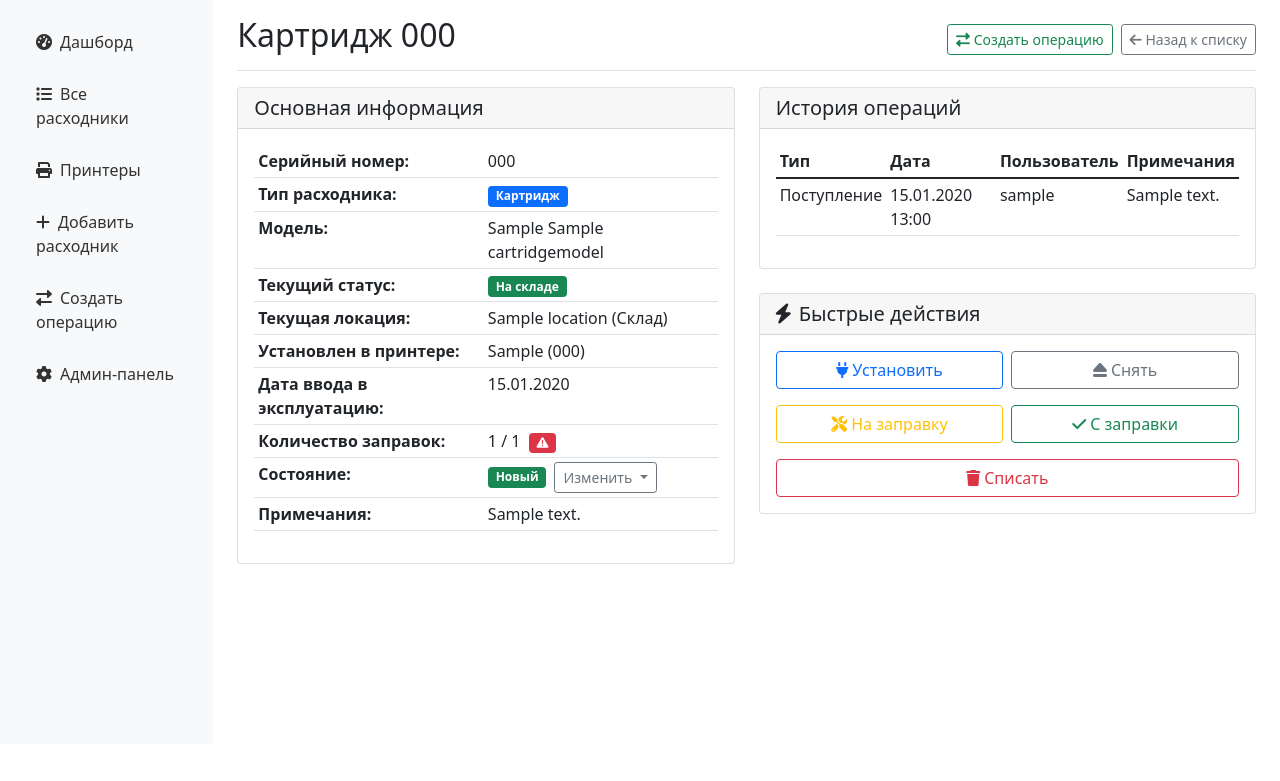
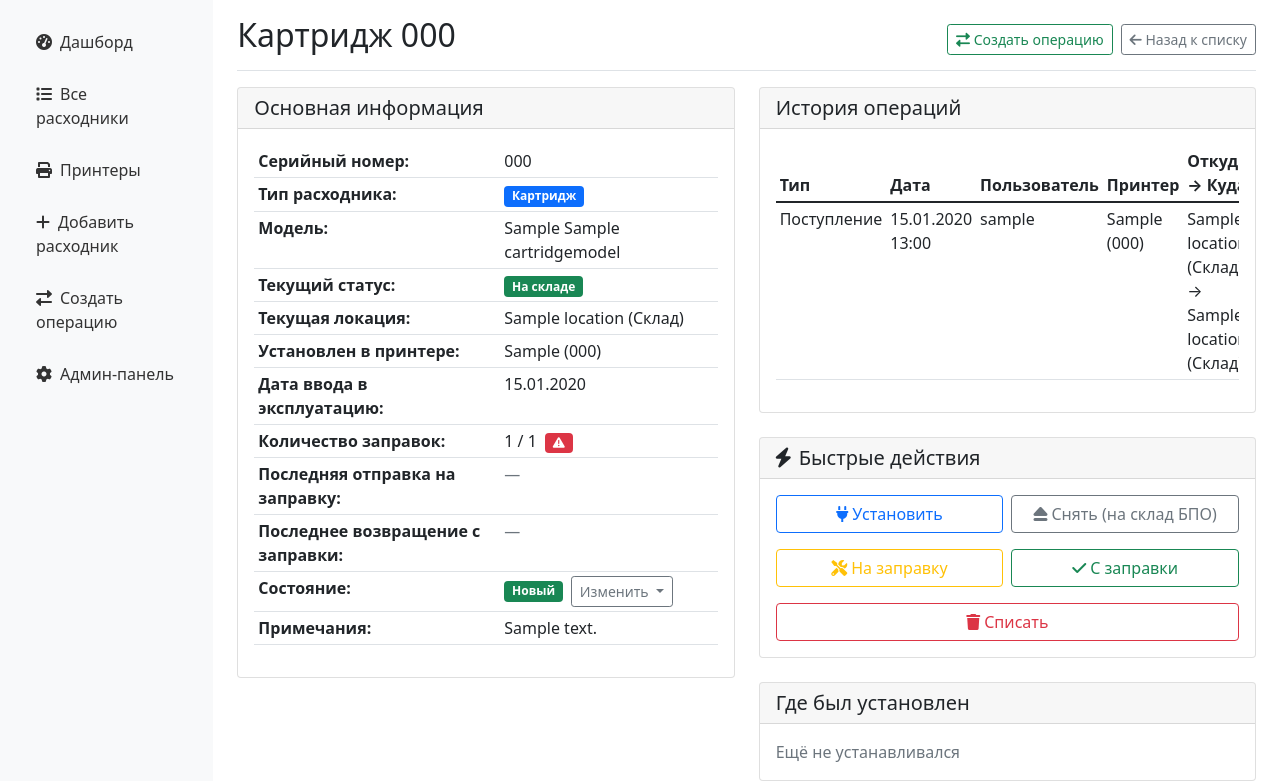
Before and after one commit to k1slee/cartridge_tracker, a Django app: page /cartridges/1/ in a window 1280 px wide. Shown: the part 56-837 px from the top of the page. Before the commit the page ends 620 px from the top, so only its background shows below. Run offline with Django 5.2, Linux system fonts and the light colour scheme; a user stored in the database is signed in; tables that the repository leaves empty hold one stand-in row (values such as "Sample post").

Commit message:
правки

```diff
--- a/cartridges/models.py
+++ b/cartridges/models.py
@@ -183,6 +183,8 @@ class Operation(models.Model):
                 cartridge.installed_in_printer = self.printer
             elif operation_type == 'remove':
                 cartridge.installed_in_printer = None
+            elif operation_type == 'issue_service':
+                cartridge.installed_in_printer = None
             elif operation_type == 'receive_service':
                 cartridge.refill_count += 1
                 cartridge.condition = 'refilled'
--- a/cartridges/templates/cartridges/cartridge_detail.html
+++ b/cartridges/templates/cartridges/cartridge_detail.html
@@ -85,6 +85,26 @@
                         </td>
                     </tr>
                     <tr>
+                        <th>Последняя отправка на заправку:</th>
+                        <td>
+                            {% if last_issue %}
+                                {{ last_issue.timestamp|date:"d.m.Y H:i" }} ({{ last_issue.to_location }})
+                            {% else %}
+                                <span class="text-muted">—</span>
+                            {% endif %}
+                        </td>
+                    </tr>
+                    <tr>
+                        <th>Последнее возвращение с заправки:</th>
+                        <td>
+                            {% if last_receive %}
+                                {{ last_receive.timestamp|date:"d.m.Y H:i" }} ({{ last_receive.from_location }} → {{ last_receive.to_location }})
+                            {% else %}
+                                <span class="text-muted">—</span>
+                            {% endif %}
+                        </td>
+                    </tr>
+                    <tr>
                         <th>Состояние:</th>
                         <td>
                             <div class="d-flex align-items-center">
@@ -162,6 +182,8 @@
                                 <th>Тип</th>
                                 <th>Дата</th>
                                 <th>Пользователь</th>
+                                <th>Принтер</th>
+                                <th>Откуда → Куда</th>
                                 <th>Примечания</th>
                             </tr>
                         </thead>
@@ -171,6 +193,8 @@
                                 <td>{{ operation.get_operation_type_display }}</td>
                                 <td>{{ operation.timestamp|date:"d.m.Y H:i" }}</td>
                                 <td>{{ operation.user.username }}</td>
+                                <td>{% if operation.printer %}{{ operation.printer }}{% else %}<span class="text-muted">—</span>{% endif %}</td>
+                                <td>{{ operation.from_location }} → {{ operation.to_location }}</td>
                                 <td>{{ operation.notes|default:"" }}</td>
                             </tr>
                             {% endfor %}
@@ -199,10 +223,12 @@
                         </a>
                     </div>
                     <div class="col-md-6">
-                        <a href="{% url 'cartridges:operation_create_for_cartridge' cartridge.pk %}?operation_type=remove"
+                        <button
+                           id="remove-btn"
+                           data-url="{% url 'cartridges:remove_from_printer' cartridge.pk %}"
                            class="btn btn-outline-secondary w-100 mb-2">
-                            <i class="fas fa-eject me-1"></i>Снять
-                        </a>
+                            <i class="fas fa-eject me-1"></i>Снять (на склад БПО)
+                        </button>
                     </div>
                     <div class="col-md-6">
                         <a href="{% url 'cartridges:operation_create_for_cartridge' cartridge.pk %}?operation_type=issue_service"
@@ -225,6 +251,24 @@
                 </div>
             </div>
         </div>
+
+        <!-- Где был установлен -->
+        <div class="card mt-4">
+            <div class="card-header">
+                <h5 class="card-title mb-0">Где был установлен</h5>
+            </div>
+            <div class="card-body">
+                {% if printers_used %}
+                    <ul class="list-unstyled mb-0">
+                        {% for p in printers_used %}
+                            <li><i class="fas fa-print me-2"></i>{{ p.printer__name }} ({{ p.printer__model }} / {{ p.printer__serial_number }})</li>
+                        {% endfor %}
+                    </ul>
+                {% else %}
+                    <span class="text-muted">Ещё не устанавливался</span>
+                {% endif %}
+            </div>
+        </div>
     </div>
 </div>
 {% endblock %}
@@ -232,6 +276,41 @@
 {% block scripts %}
 <script>
 document.addEventListener('DOMContentLoaded', function() {
+    // Снятие с принтера → склад БПО
+    const removeBtn = document.getElementById('remove-btn');
+    if (removeBtn) {
+        removeBtn.addEventListener('click', function() {
+            if (!confirm('Снять картридж и переместить на склад БПО?')) return;
+            const url = this.getAttribute('data-url');
+            const original = this.innerHTML;
+            this.disabled = true;
+            this.innerHTML = '<i class="fas fa-spinner fa-spin"></i> Снятие...';
+            fetch(url, {
+                method: 'POST',
+                headers: {
+                    'Content-Type': 'application/x-www-form-urlencoded',
+                    'X-CSRFToken': getCookie('csrftoken')
+                }
+            })
+            .then(r => r.json())
+            .then(data => {
+                if (data.success) {
+                    showNotification('success', data.message);
+                    setTimeout(() => location.reload(), 800);
+                } else {
+                    showNotification('error', data.error || 'Не удалось выполнить операцию');
+                    removeBtn.disabled = false;
+                    removeBtn.innerHTML = original;
+                }
+            })
+            .catch(err => {
+                console.error(err);
+                showNotification('error', 'Ошибка сети');
+                removeBtn.disabled = false;
+                removeBtn.innerHTML = original;
+            });
+        });
+    }
     // Обработчик изменения состояния
     document.querySelectorAll('.condition-change').forEach(item => {
         item.addEventListener('click', function(e) {
--- a/cartridges/urls.py
+++ b/cartridges/urls.py
@@ -24,4 +24,5 @@ urlpatterns = [
     path('cartridges/<int:pk>/send-to-service/', views.send_to_service, name='send_to_service'),
     path('report/attention/', views.print_attention_report, name='print_attention_report'),
     path('cartridges/bulk-return-from-service/', views.bulk_return_from_service, name='bulk_return_from_service'),
+    path('cartridges/<int:pk>/remove-from-printer/', views.remove_from_printer, name='remove_from_printer'),
 ]
--- a/cartridges/views.py
+++ b/cartridges/views.py
@@ -106,9 +106,24 @@ def cartridge_detail(request, pk):
         'user', 'from_location', 'to_location', 'printer'
     ).order_by('-timestamp')
 
+    last_issue = Operation.objects.filter(
+        cartridge=cartridge, operation_type='issue_service'
+    ).order_by('-timestamp').first()
+    last_receive = Operation.objects.filter(
+        cartridge=cartridge, operation_type='receive_service'
+    ).order_by('-timestamp').first()
+    printers_used = (Operation.objects
+                     .filter(cartridge=cartridge, operation_type__in=['install', 'remove'])
+                     .exclude(printer__isnull=True)
+                     .values('printer__id', 'printer__name', 'printer__model', 'printer__serial_number')
+                     .distinct())
+
     context = {
         'cartridge': cartridge,
         'operations': operations,
+        'last_issue': last_issue,
+        'last_receive': last_receive,
+        'printers_used': printers_used,
     }
     return render(request, 'cartridges/cartridge_detail.html', context)
 
@@ -482,6 +497,56 @@ def send_to_service(request, pk):
             'error': str(e)
         }, status=500)
 
+@login_required
+@require_POST
+def remove_from_printer(request, pk):
+    """Снять картридж с принтера и переместить на 'на складе БПО'"""
+    try:
+        cartridge = get_object_or_404(Cartridge, pk=pk)
+        if cartridge.current_status != 'installed' or not cartridge.installed_in_printer:
+            return JsonResponse({
+                'success': False,
+                'error': 'Картридж не установлен в принтере'
+            }, status=400)
+
+        # Ищем склад БПО по имени, иначе любой активный склад
+        warehouse = (Location.objects
+                     .filter(name__iexact='на складе БПО', is_active=True)
+                     .first())
+        if not warehouse:
+            warehouse = Location.objects.filter(type='warehouse', is_active=True).first()
+        if not warehouse:
+            return JsonResponse({
+                'success': False,
+                'error': 'Не найден активный склад'
+            }, status=400)
+
+        from_location = cartridge.current_location
+        installed_printer = cartridge.installed_in_printer
+
+        Operation.objects.create(
+            operation_type='remove',
+            cartridge=cartridge,
+            from_location=from_location,
+            to_location=warehouse,
+            printer=installed_printer,
+            user=request.user,
+            reason='Снятие с принтера',
+            notes='Автоматическое снятие. Перемещён на склад БПО'
+        )
+
+        return JsonResponse({
+            'success': True,
+            'message': f'Картридж {cartridge.serial_number} снят и перемещён на {warehouse.name}',
+            'status': 'in_stock',
+            'status_display': cartridge.get_current_status_display()
+        })
+    except Exception as e:
+        return JsonResponse({
+            'success': False,
+            'error': str(e)
+        }, status=500)
+
 
 from django.shortcuts import render
 from .models import Cartridge
```
